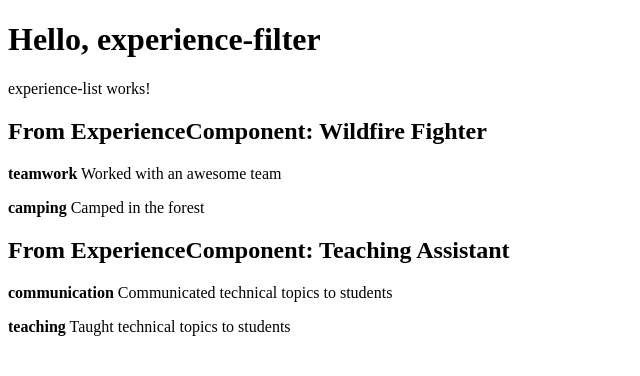
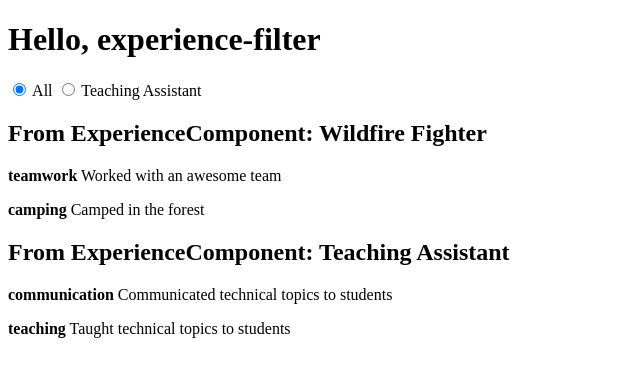
Before and after one commit to jasonTheDev/resume-builder, an Angular app: page / in a window 1280 px wide. Shown: the top 376 px of the page, without its empty margins (0-640 px from the left). Built offline with nearby package versions, Linux system fonts and the light colour scheme.

Commit message:
Add filter by position
Get radio buttons and basic filtering working.

```diff
--- a/src/app/experience-list/experience-list.component.html
+++ b/src/app/experience-list/experience-list.component.html
@@ -1,6 +1,15 @@
-<p>experience-list works!</p>
-@for (experience of experiences; track experience.position) {
-  <app-experience [experience]="experience"></app-experience>
-} @empty {
-  <h2>No experiences to show</h2>
-}
+<section>
+  <label>
+    <input type="radio" [formControl]="filterControl" value="all" checked> All
+  </label>
+  <label>
+    <input type="radio" [formControl]="filterControl" value="Teaching Assistant"> Teaching Assistant
+  </label>
+</section>
+<section>
+  @for (experience of filteredExperiences; track experience.position) {
+    <app-experience [experience]="experience"></app-experience>
+  } @empty {
+    <h2>No experiences to show</h2>
+  }
+</section>
--- a/src/app/experience-list/experience-list.component.ts
+++ b/src/app/experience-list/experience-list.component.ts
@@ -1,4 +1,5 @@
 import { Component, inject } from '@angular/core';
+import { FormControl, ReactiveFormsModule } from '@angular/forms';
 import { ExperienceComponent } from '../experience/experience.component';
 import { Experience } from '../Experience.interface';
 import { ExperienceService } from '../experience.service';
@@ -6,14 +7,31 @@ import { ExperienceService } from '../experience.service';
 @Component({
   selector: 'app-experience-list',
   standalone: true,
-  imports: [ExperienceComponent],
+  imports: [ExperienceComponent, ReactiveFormsModule],
   templateUrl: './experience-list.component.html',
   styleUrl: './experience-list.component.css'
 })
 export class ExperienceListComponent {
-  experiences: Experience[] = []
+  experiences: Experience[] = [];
+  filteredExperiences: Experience[] = [];
   experienceService: ExperienceService = inject(ExperienceService);
+  filterControl = new FormControl('all');
+
   constructor() {
     this.experiences = this.experienceService.getAllExperiences();
+    this.filteredExperiences = this.experiences;
+
+    this.filterControl.valueChanges.subscribe(() => {
+      this.filterExperiences();
+    });
+  }
+
+  filterExperiences(): void {
+    if (this.filterControl.value === 'all') {
+      this.filteredExperiences = this.experiences;
+    } else {
+      this.filteredExperiences = this.experiences.filter(
+        experience => experience.position === this.filterControl.value);
+    }
   }
 }
```
